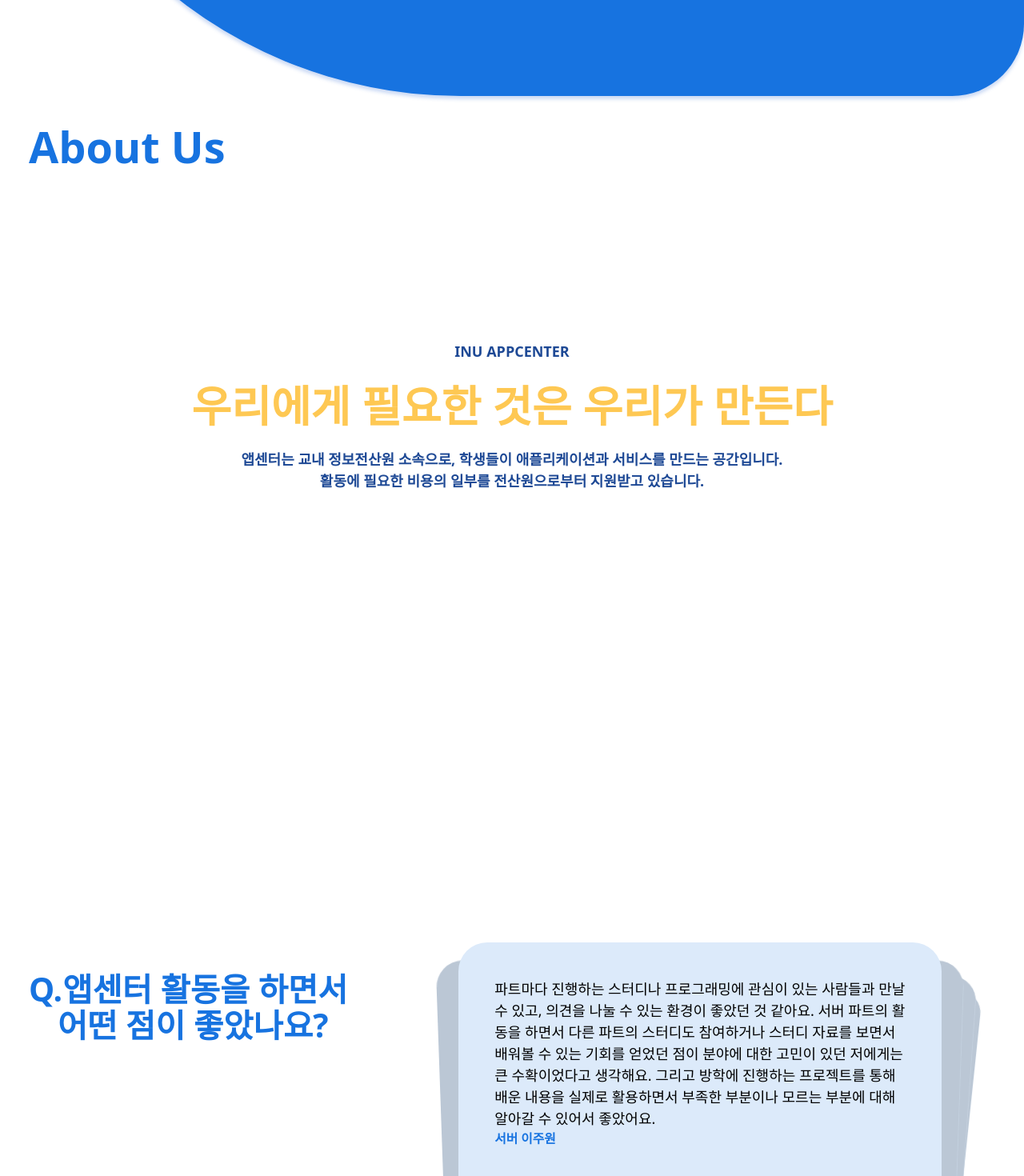
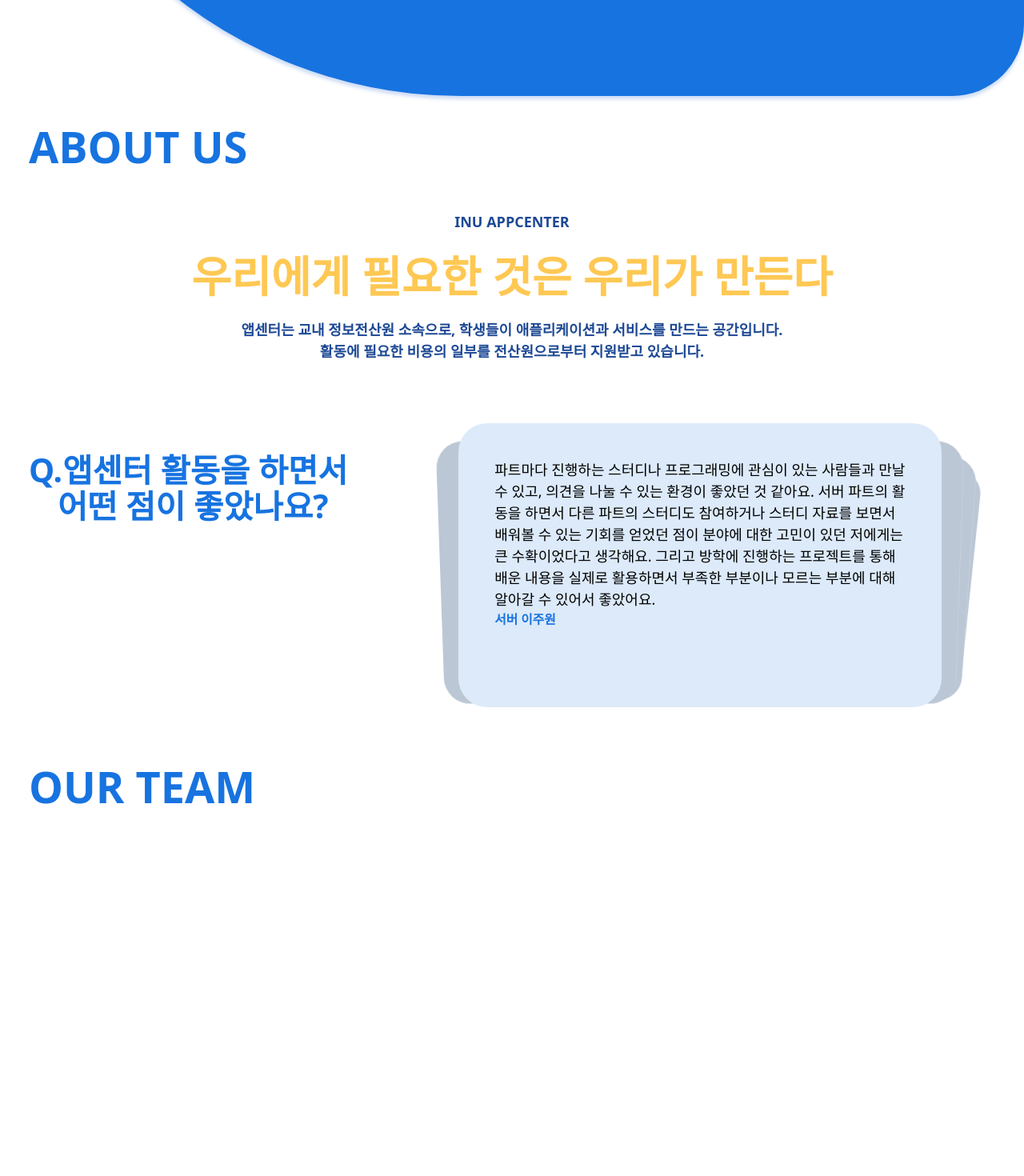
Before and after one commit to inu-appcenter/appcenter-homepage-renewal, a React (Vite) app: page /home in a window 1280 px wide. Shown: the part 680-2150 px from the top of the page at 80% size. Built offline with nearby package versions, Linux system fonts and the light colour scheme; the HTML template or start-up script is replaced by a standard one.

Commit message:
design: about Us 섹션 영역 높이 조정

```diff
--- /dev/null
+++ b/src/components/home/SectionLayout.tsx
@@ -0,0 +1,18 @@
+import { ReactNode } from 'react';
+
+type SectionLayoutProps = {
+  children: ReactNode;
+  className?: string;
+};
+const SectionLayout: React.FC<SectionLayoutProps> = ({
+  className,
+  children,
+}) => {
+  return (
+    <div className={'relative flex flex-col p-8 h-svh ' + className}>
+      {children}
+    </div>
+  );
+};
+
+export default SectionLayout;
--- a/src/components/home/aboutUs/AboutUsSection.tsx
+++ b/src/components/home/aboutUs/AboutUsSection.tsx
@@ -1,17 +1,18 @@
 import Title from '../../common/Title.tsx';
 import Slogan from './Slogan.tsx';
 import Interview from './Interview.tsx';
+import SectionLayout from '../SectionLayout.tsx';
 
 const AboutUsSection = () => {
   return (
     <>
-      <div className='relative flex flex-col justify-center p-8 h-svh text-[#1E4995]'>
-        <Title className='absolute left-8 top-8' title='About Us' />
-        <Slogan />
-      </div>
-      <div className='p-8 h-[100svh]'>
+      <SectionLayout className='justify-between'>
+        <div className='flex flex-col gap-12'>
+          <Title title='ABOUT US' />
+          <Slogan />
+        </div>
         <Interview />
-      </div>
+      </SectionLayout>
     </>
   );
 };
--- a/src/components/home/aboutUs/Interview.tsx
+++ b/src/components/home/aboutUs/Interview.tsx
@@ -44,7 +44,7 @@ export const interviewAnswer = [
 
 const Interview = () => {
   return (
-    <div className='flex flex-col justify-center h-svh'>
+    <div className='flex flex-col justify-center'>
       <div className='flex gap-16'>
         <h2 className='mt-8 pl-8 text-primary-700 font-semibold text-4xl before:content-["Q."] before:relative -indent-8'>
           앱센터 활동을 하면서 <br />
--- a/src/components/home/aboutUs/Slogan.tsx
+++ b/src/components/home/aboutUs/Slogan.tsx
@@ -1,6 +1,6 @@
 const Slogan = () => {
   return (
-    <div className='flex flex-col justify-center items-center gap-y-6'>
+    <div className='flex flex-col justify-center items-center gap-y-6 text-[#1E4995]'>
       <p className='font-semibold'>INU APPCENTER</p>
       <h2 className='text-center text-secondary-300 font-bold text-5xl'>
         우리에게 필요한 것은 우리가 만든다
--- /dev/null
+++ b/src/components/home/ourteam/OurTeamSection.tsx
@@ -0,0 +1,12 @@
+import Title from '../../common/Title.tsx';
+import SectionLayout from '../SectionLayout.tsx';
+
+const OurTeamSection = () => {
+  return (
+    <SectionLayout>
+      <Title title='OUR TEAM' />
+    </SectionLayout>
+  );
+};
+
+export default OurTeamSection;
--- a/src/pages/HomePage.tsx
+++ b/src/pages/HomePage.tsx
@@ -1,9 +1,11 @@
 import AboutUsSection from '../components/home/aboutUs/AboutUsSection.tsx';
+import OurTeamSection from '../components/home/ourteam/OurTeamSection.tsx';
 
 const HomePage = () => {
   return (
     <>
       <AboutUsSection />
+      <OurTeamSection />
     </>
   );
 };
```
